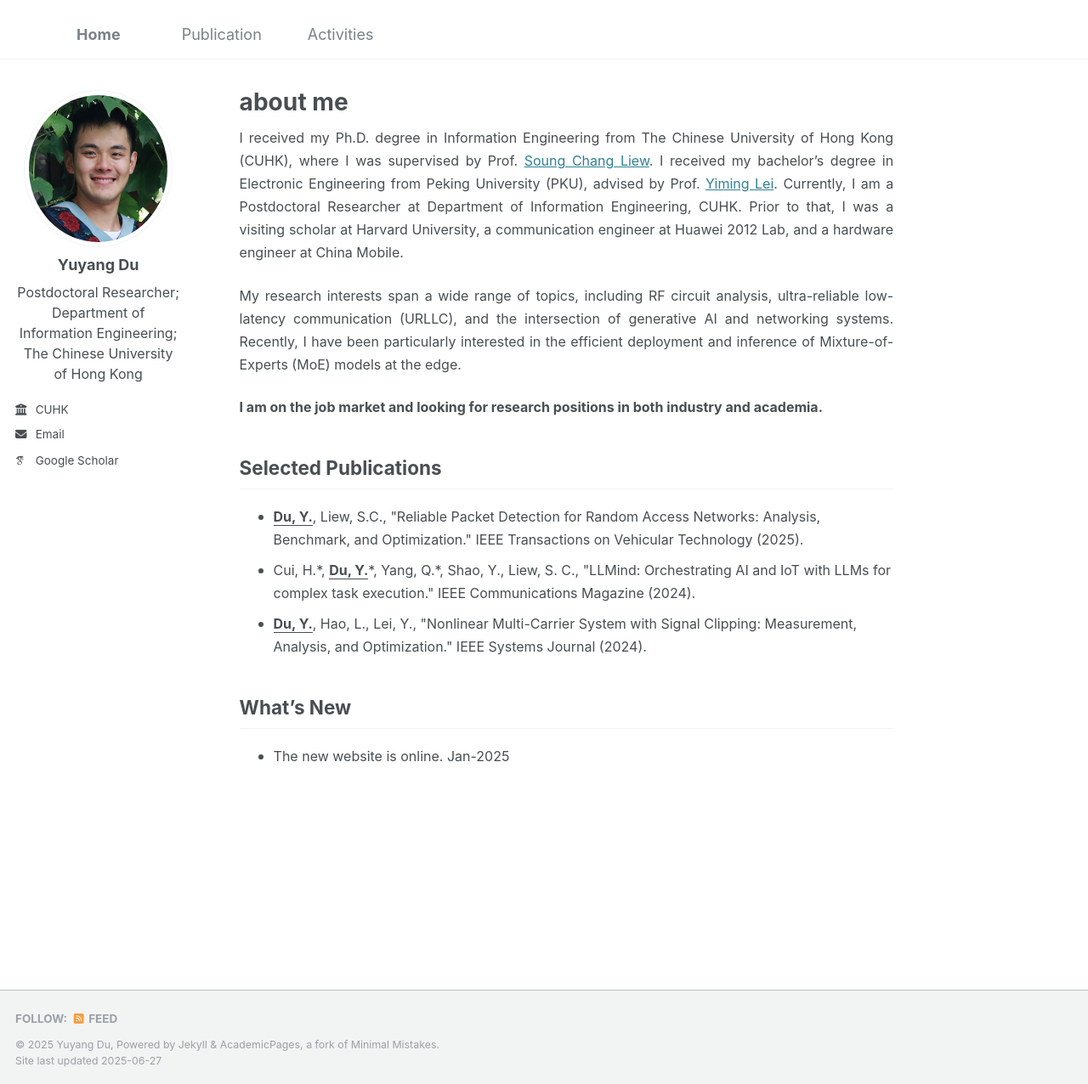
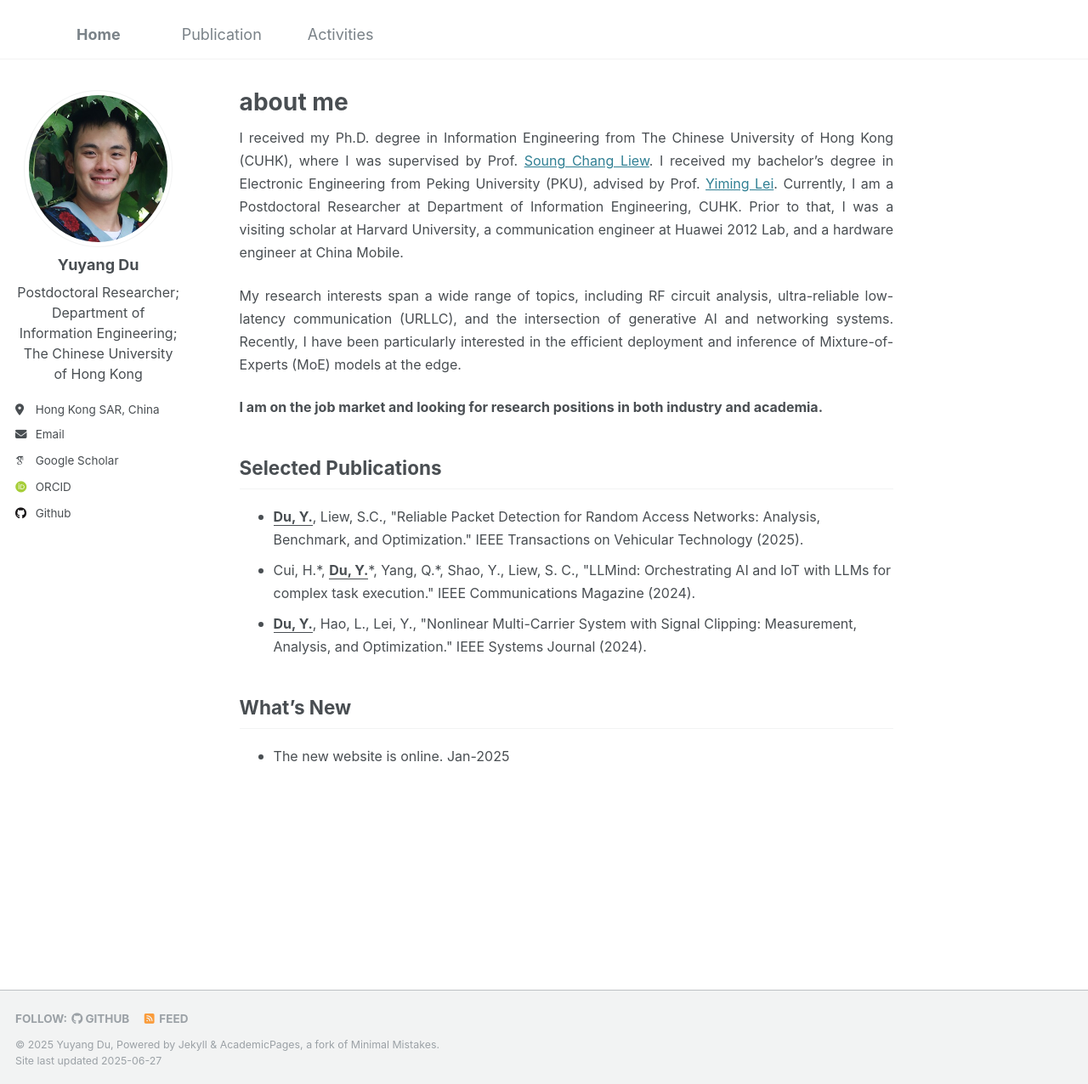
Before and after one commit to yuyangdu01/yuyangdu01.github.io, a Jekyll site: the page built from _pages/about.md, in a window 1280 px wide and 1276 px high. Shown: the whole window at 85% size. Built offline with Jekyll 4.4.1, drawn with Linux system fonts in a browser that asks for light colours; some web fonts are replaced.

Commit message:
Update _config.yml

```diff
--- a/_config.yml
+++ b/_config.yml
@@ -25,8 +25,8 @@ author:
   name             : "Yuyang Du"
   pronouns         : # example: "he/his"
   bio              : "<font size=3>Postdoctoral Researcher;<br>Department of Information Engineering;<br>The Chinese University of Hong Kong</font></center>" #<center>
-  location         : #"Hong Kong"
-  employer         : CUHK
+  location         : "Hong Kong SAR, China"
+  employer         : #CUHK
   uri              : #https://www.cuhk.edu.hk/english/index.html
   email            : "duyuyang01@gmail.com"
 
@@ -34,7 +34,7 @@ author:
   arxiv            : # URL - Update with the correct link to your profile
   googlescholar    : "https://scholar.google.com/citations?user=DLDht70AAAAJ"
   impactstory      : # URL
-  orcid            : #"http://orcid.org/yourorcidurl"
+  orcid            : "http://orcid.org/0000-0001-7092-2746"
   semantic         : # URL
   pubmed           : #"https://www.ncbi.nlm.nih.gov/pubmed/?term=john+snow"
   researchgate     : # URL
@@ -44,7 +44,7 @@ author:
   bitbucket        : # Username - Update with your username on the site
   codepen          : # Username
   dribbble         : # Username
-  github           : #"https://yuyangdu01.github.io"
+  github           : "https://github.com/yuyangdu01"
   kaggle           : # Username
   stackoverflow    : # User number or user number and name (i.e., use "1" or "1/jeff-atwood")
 
```
